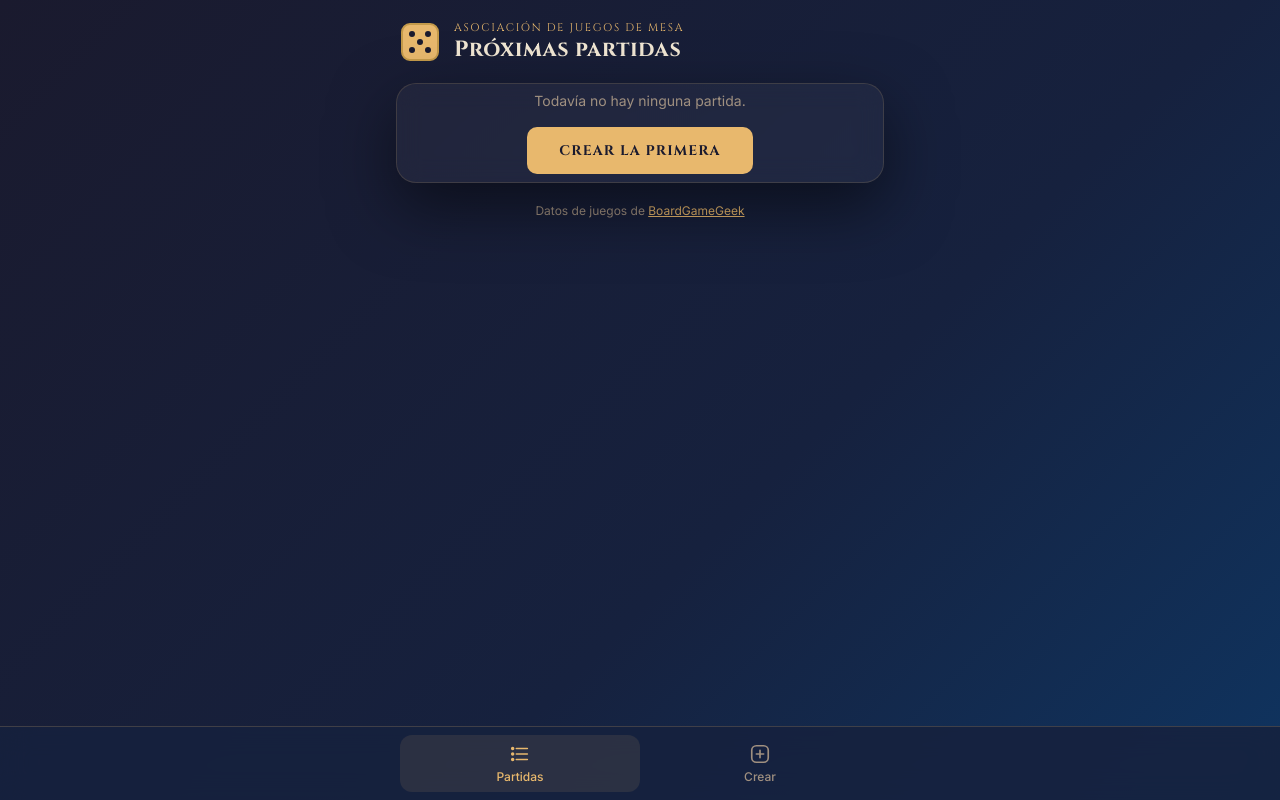
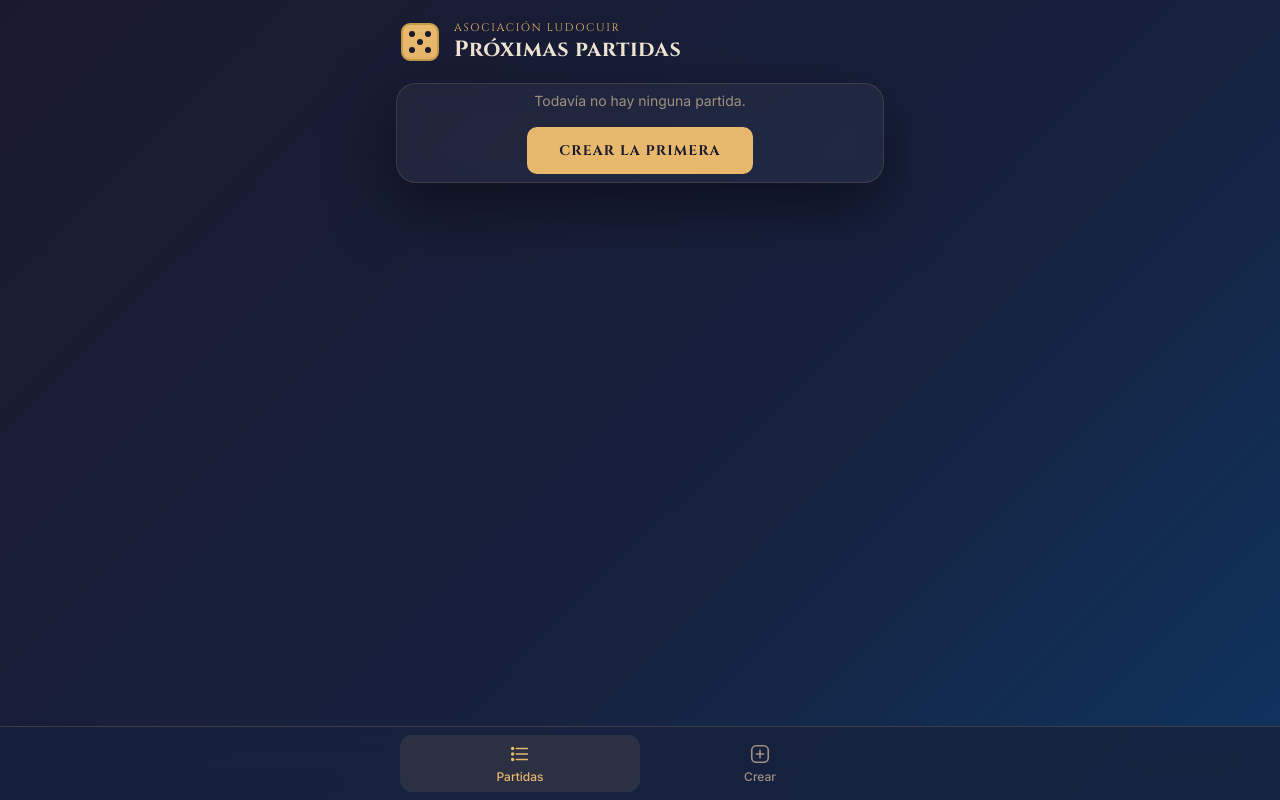
Before and after one commit to TonyAtom12/Partidas-ludocuir, a React (Vite) app: page / in a window 1280 px wide. Built offline with nearby package versions, Linux system fonts and the light colour scheme.

Commit message:
nombre asociacion y quitar boardgamegeek

```diff
--- a/index.html
+++ b/index.html
@@ -7,7 +7,7 @@
     <link rel="preconnect" href="https://fonts.googleapis.com" />
     <link rel="preconnect" href="https://fonts.gstatic.com" crossorigin />
     <link href="https://fonts.googleapis.com/css2?family=Cinzel:wght@400;600;700&family=Inter:wght@300;400;500;600&display=swap" rel="stylesheet" />
-    <title>Partidas</title>
+    <title>Partidas · Ludocuir</title>
   </head>
   <body>
     <div id="root"></div>
--- a/src/App.jsx
+++ b/src/App.jsx
@@ -138,7 +138,7 @@ export default function App() {
       <main>
         <header className="topbar">
           <GameDie />
-          <div><p className="eyebrow">Asociación de Juegos de Mesa</p><h1>{tab === 'list' ? 'Próximas partidas' : 'Nueva partida'}</h1></div>
+          <div><p className="eyebrow">Asociación Ludocuir</p><h1>{tab === 'list' ? 'Próximas partidas' : 'Nueva partida'}</h1></div>
         </header>
 
         {tab === 'new' && <NewSession onCreate={(s) => { setSessions((ss) => [...ss, s]); go('list'); }} />}
@@ -161,8 +161,6 @@ export default function App() {
             </ul>
           </section>
         )}
-
-        <footer>Datos de juegos de <a href="https://boardgamegeek.com" target="_blank" rel="noreferrer">BoardGameGeek</a></footer>
       </main>
 
       <nav className="tabbar" aria-label="Navegación principal">
```
